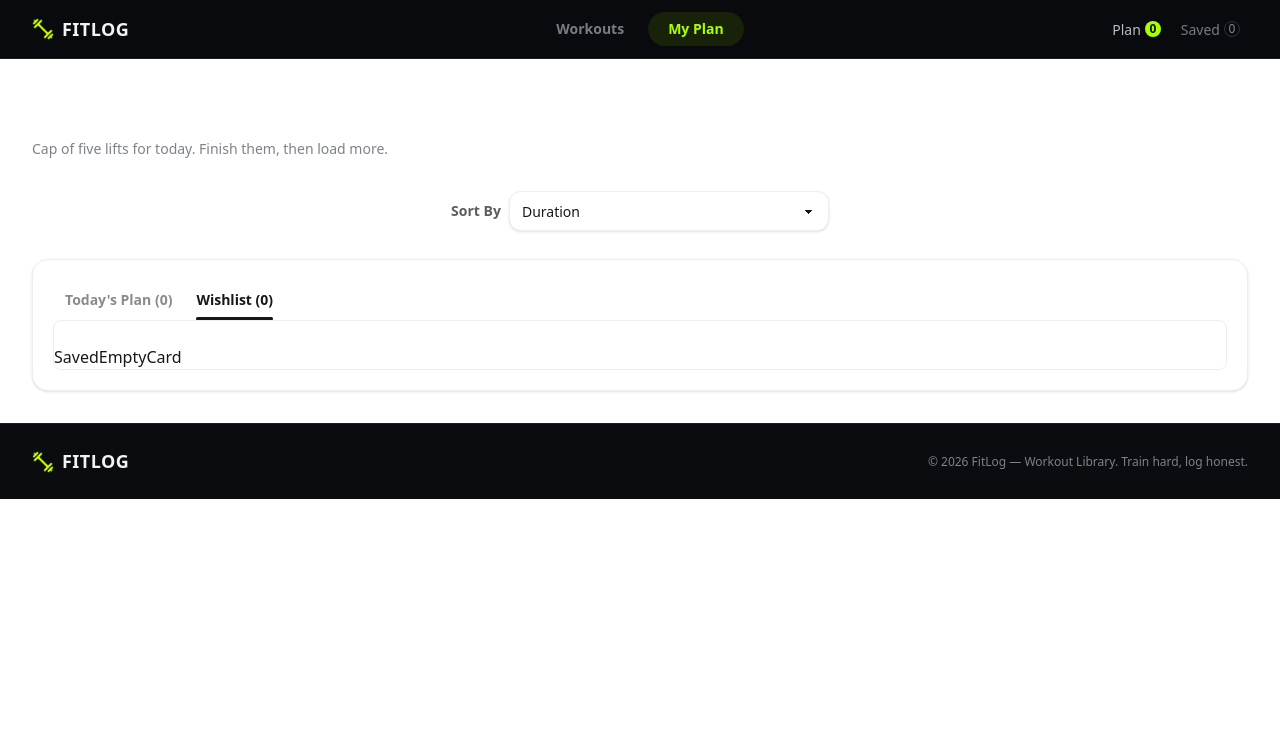
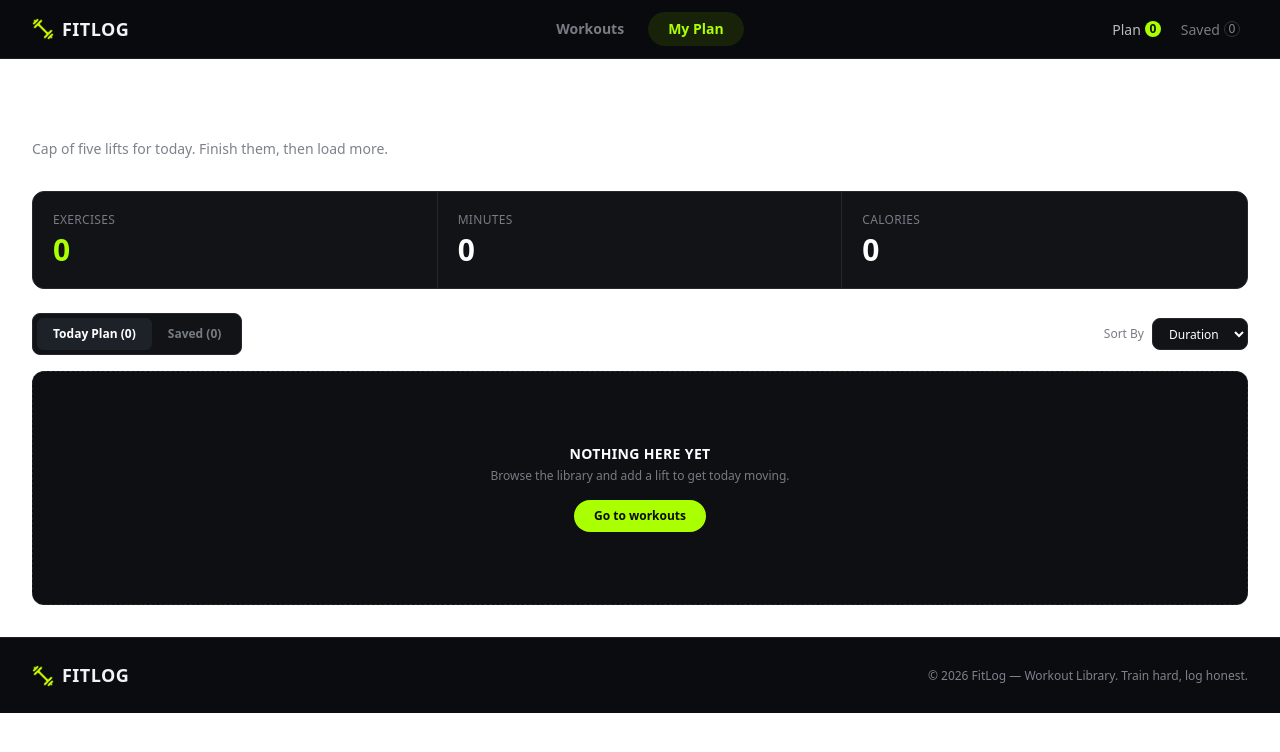
Before and after one commit to asif213067/Fit-Log, a Next.js app: page /my-plan in a window 1280 px wide. Shown: the top 752 px of the page. Built offline with nearby package versions, Linux system fonts and the light colour scheme.

Commit message:
my plan and navbae section all functionality done

```diff
--- a/src/components/my-plan-components/MyPlanContent.tsx
+++ b/src/components/my-plan-components/MyPlanContent.tsx
@@ -1,115 +1,144 @@
 "use client";
 
+import React, { useContext, useState } from "react";
+
 import { WorkoutsContext } from "@/context/WorkoutsContext";
-import React, { useContext, useState } from "react";
 import { IFitness } from "@/type/fitness.type";
+import { SortOption } from "@/type/WorkoutsContext.type";
+
+import PlanStats from "./PlanStats";
 import TodayPlanCard from "./TodayPlanCard";
 import TodayEmptyCard from "./TodayEmptyCard";
 import SavedCard from "./SavedCard";
 import SavedEmptyCard from "./SavedEmptyCard";
 
-type sortOptions = "duration" | "calories" | "rating";
+type ActiveTab = "today" | "saved";
 
 const MyPlanContent = () => {
   const context = useContext(WorkoutsContext);
 
   if (!context) {
-    throw new Error("AddBtn and SaveBtn must be used inside WorkoutsProvider");
+    throw new Error("Component must be used inside WorkoutsProvider");
   }
 
-  const { addToPlan, saved } = context;
+  const {
+    addToPlan,
+    saved,
+    sortedTodayPlan,
+    sortedSaved,
+    sortBy,
+    setSortBy,
+  } = context;
 
-  const [sortBy, setSortBy] = useState<sortOptions>("duration");
+  const [activeTab, setActiveTab] = useState<ActiveTab>("today");
 
-  const sortBooks = (workouts: IFitness[]) => {
-    const sortedWorkouts = [...workouts];
+  const activeWorkouts =
+    activeTab === "today" ? sortedTodayPlan : sortedSaved;
 
-    switch (sortBy) {
-      case "duration":
-        return sortedWorkouts.sort((a, b) => b.duration - a.duration);
+  return (
+    <section className="mt-8">
 
-      case "calories":
-        return sortedWorkouts.sort((a, b) => b.caloriesBurned - a.caloriesBurned);
+      {/* Stats */}
+      <PlanStats workouts={activeWorkouts} />
 
-      case "rating":
-        return sortedWorkouts.sort(
-          (a, b) => b.rating - a.rating,
-        );
+      {/* Tabs + Sort */}
+      <div className="mt-6 flex flex-col gap-4 sm:flex-row sm:items-center sm:justify-between">
 
-    }
-  };
+        {/* Tabs */}
+        <div className="flex w-fit rounded-lg border border-[#25282e] bg-[#111317] p-1">
 
-  const sortedTodayPlan = sortBooks(addToPlan);
-  const sortedSaved = sortBooks(saved);
+          <button
+            type="button"
+            onClick={() => setActiveTab("today")}
+            className={`rounded-md px-4 py-2 text-xs font-semibold transition-colors ${
+              activeTab === "today"
+                ? "bg-[#1d2229] text-white"
+                : "text-[#777b83] hover:text-white"
+            }`}
+          >
+            Today Plan ({addToPlan.length})
+          </button>
 
-  return <section className="mt-8">
-    {/* Sort By */}
-        <div className="mb-7 flex flex-row items-center justify-center gap-2">
+          <button
+            type="button"
+            onClick={() => setActiveTab("saved")}
+            className={`rounded-md px-4 py-2 text-xs font-semibold transition-colors ${
+              activeTab === "saved"
+                ? "bg-[#1d2229] text-white"
+                : "text-[#777b83] hover:text-white"
+            }`}
+          >
+            Saved ({saved.length})
+          </button>
+
+        </div>
+
+        {/* Sort */}
+        <div className="flex items-center gap-2">
           <label
-            htmlFor="book-sort"
-            className="text-sm font-semibold text-base-content/70"
+            htmlFor="workout-sort"
+            className="text-xs text-[#777b83]"
           >
             Sort By
           </label>
 
           <select
-            id="book-sort"
+            id="workout-sort"
             value={sortBy}
-            onChange={(e) => setSortBy(e.target.value as sortOptions)}
-            className="select select-success w-full max-w-xs rounded-xl border-base-300 bg-base-100 font-medium shadow-sm"
+            onChange={(e) =>
+              setSortBy(e.target.value as SortOption)
+            }
+            className="h-8 rounded-lg border border-[#25282e] bg-[#111317] px-3 text-xs font-medium text-white outline-none focus:border-[#aaff00]"
           >
-            <option value="pages">Duration</option>
-            <option value="year">Calories</option>
+            <option value="duration">Duration</option>
+            <option value="calories">Calories</option>
             <option value="rating">Rating</option>
           </select>
         </div>
+      </div>
 
-        {/* Tabs */}
-        <div className="rounded-2xl border border-base-300 bg-base-100 p-3 shadow-sm sm:p-5">
-          <div className="tabs tabs-border w-full">
-            {/* Tody's Plan */}
-            <input
-              type="radio"
-              name="my_tabs_2"
-              className="tab text-sm font-semibold [--tab-border-color:white] checked:[--tab-border-color:var(--color-emerald-700)]"
-              aria-label={`Today's Plan (${addToPlan.length})`}
-            />
+      {/* Workout Content */}
+      <div className="mt-4 rounded-xl border border-dashed border-[#25282e] bg-[#0d0f12] p-4 sm:p-5">
 
-            <div className="tab-content border-base-300 bg-base-100 pt-6">
+        {/* Today's Plan */}
+        {activeTab === "today" && (
+          <>
             {sortedTodayPlan.length > 0 ? (
               <div className="flex flex-col gap-4">
                 {sortedTodayPlan.map((workout: IFitness) => (
-                    <TodayPlanCard key={workout.id} workout={workout} />
+                  <TodayPlanCard
+                    key={workout.id}
+                    workout={workout}
+                  />
                 ))}
               </div>
             ) : (
               <TodayEmptyCard />
             )}
-            </div>
+          </>
+        )}
 
-            {/* Wishlist Books */}
-            <input
-              type="radio"
-              name="my_tabs_2"
-              className="tab text-sm font-semibold [--tab-border-color:white] checked:[--tab-border-color:var(--color-emerald-700)]"
-              aria-label={`Wishlist (${saved.length})`}
-              defaultChecked
-            />
-
-            <div className="tab-content border-base-300 bg-base-100 pt-6">
+        {/* Saved */}
+        {activeTab === "saved" && (
+          <>
             {sortedSaved.length > 0 ? (
               <div className="flex flex-col gap-4">
                 {sortedSaved.map((workout: IFitness) => (
-                    <SavedCard key={workout.id} workout={workout} />
+                  <SavedCard
+                    key={workout.id}
+                    workout={workout}
+                  />
                 ))}
               </div>
             ) : (
               <SavedEmptyCard />
             )}
+          </>
+        )}
+
       </div>
-          </div>
-        </div>
-  </section>;
+    </section>
+  );
 };
 
 export default MyPlanContent;
--- a/src/components/my-plan-components/PlanStats.tsx
+++ b/src/components/my-plan-components/PlanStats.tsx
@@ -1,55 +1,61 @@
 "use client";
 
-import React, { useContext } from "react";
-import { WorkoutsContext } from "@/context/WorkoutsContext";
+import React from "react";
+import { IFitness } from "@/type/fitness.type";
 
+interface PlanStatsProps {
+  workouts: IFitness[];
+}
 
-const PlanStats = () => {
-  const context = useContext(WorkoutsContext);
+const PlanStats = ({ workouts }: PlanStatsProps) => {
+  const exerciseCount = workouts.length;
 
-    if (!context) {
-      throw new Error("AddBtn and SaveBtn must be used inside WorkoutsProvider");
-    }
+  const totalDuration = workouts.reduce(
+    (total, workout) => total + workout.duration,
+    0
+  );
 
-    const {addToPlan, setAddToPlan, saved, setSaved} = context;
+  const totalCalories = workouts.reduce(
+    (total, workout) => total + workout.caloriesBurned,
+    0
+  );
 
   return (
-    <div className="mt-6 grid grid-cols-3 gap-3">
-      <div className="rounded-xl border border-[#25282e] bg-[#111317] p-4">
-        <p className="text-xs uppercase tracking-wide text-[#7d828b]">
-          Exercise
+    <div className="grid grid-cols-3 overflow-hidden rounded-xl border border-[#25282e] bg-[#111317]">
+
+      {/* Exercises */}
+      <div className="border-r border-[#25282e] p-4 sm:p-5">
+        <p className="text-[10px] uppercase tracking-wide text-[#777b83] sm:text-xs">
+          Exercises
         </p>
 
-        <p className="mt-2 text-2xl font-bold text-white">
+        <p className="mt-1 text-2xl font-bold text-[#aaff00] sm:text-3xl">
           {exerciseCount}
         </p>
       </div>
 
-      <div className="rounded-xl border border-[#25282e] bg-[#111317] p-4">
-        <p className="text-xs uppercase tracking-wide text-[#7d828b]">
-          Duration
+      {/* Minutes */}
+      <div className="border-r border-[#25282e] p-4 sm:p-5">
+        <p className="text-[10px] uppercase tracking-wide text-[#777b83] sm:text-xs">
+          Minutes
         </p>
 
-        <p className="mt-2 text-2xl font-bold text-white">
+        <p className="mt-1 text-2xl font-bold text-white sm:text-3xl">
           {totalDuration}
-          <span className="ml-1 text-sm font-normal text-[#7d828b]">
-            min
-          </span>
         </p>
       </div>
 
-      <div className="rounded-xl border border-[#25282e] bg-[#111317] p-4">
-        <p className="text-xs uppercase tracking-wide text-[#7d828b]">
+      {/* Calories */}
+      <div className="p-4 sm:p-5">
+        <p className="text-[10px] uppercase tracking-wide text-[#777b83] sm:text-xs">
           Calories
         </p>
 
-        <p className="mt-2 text-2xl font-bold text-white">
+        <p className="mt-1 text-2xl font-bold text-white sm:text-3xl">
           {totalCalories}
-          <span className="ml-1 text-sm font-normal text-[#7d828b]">
-            kcal
-          </span>
         </p>
       </div>
+
     </div>
   );
 };
--- a/src/components/my-plan-components/SavedCard.tsx
+++ b/src/components/my-plan-components/SavedCard.tsx
@@ -1,14 +1,131 @@
-import { IFitness } from '@/type/fitness.type'
-import React from 'react'
+"use client";
+
+import Image from "next/image";
+import Link from "next/link";
+import React, { useContext } from "react";
+import { FiClock, FiX } from "react-icons/fi";
+import { FaStar } from "react-icons/fa";
+import { MdLocalFireDepartment } from "react-icons/md";
+import { toast } from "react-toastify";
+
+import { IFitness } from "@/type/fitness.type";
+import { WorkoutsContext } from "@/context/WorkoutsContext";
 
 interface SavedCardProps {
   workout: IFitness;
 }
 
-const SavedCard = ({workout}: SavedCardProps) => {
+const SavedCard = ({ workout }: SavedCardProps) => {
+  const context = useContext(WorkoutsContext);
+
+  if (!context) {
+    throw new Error("SavedCard must be used inside WorkoutsProvider");
+  }
+
+  const { setSaved } = context;
+
+  const {
+    id,
+    image,
+    name,
+    muscleGroups,
+    duration,
+    caloriesBurned,
+    rating,
+  } = workout;
+
+  const handleRemove = () => {
+    setSaved((prevSaved) =>
+      prevSaved.filter((item) => item.id !== id)
+    );
+
+    toast.success(`${name} removed from Saved.`);
+  };
+
   return (
-    <div>SavedCard: {workout.name}</div>
-  )
-}
+    <article className="flex items-center gap-3 rounded-xl border border-[#1b1e23] bg-[#111317] p-2.5 transition-colors hover:border-[#2a2e35] sm:gap-4 sm:p-3">
 
-export default SavedCard
+      {/* Image */}
+      <div className="relative h-14 w-24 shrink-0 overflow-hidden rounded-lg sm:h-14 sm:w-28">
+        <Image
+          src={image}
+          alt={name}
+          width={112}
+          height={56}
+          className="h-full w-full object-cover"
+        />
+      </div>
+
+      {/* Workout Info */}
+      <div className="min-w-0 flex-1">
+
+        {/* Name */}
+        <h3 className="truncate text-xs font-bold uppercase text-white sm:text-sm">
+          {name}
+        </h3>
+
+        {/* Muscle Group */}
+        <p className="mt-0.5 truncate text-[10px] text-[#777b83] sm:text-xs">
+          {muscleGroups.join(" · ")}
+        </p>
+
+        {/* Stats */}
+        <div className="mt-1.5 flex flex-wrap items-center gap-2.5 text-[10px] sm:gap-3 sm:text-xs">
+
+          {/* Duration */}
+          <span className="flex items-center gap-1 text-[#d4d7dc]">
+            <FiClock
+              className="text-[#aaff00]"
+              size={11}
+            />
+            {duration} min
+          </span>
+
+          {/* Calories */}
+          <span className="flex items-center gap-1 text-[#d4d7dc]">
+            <MdLocalFireDepartment
+              className="text-[#aaff00]"
+              size={13}
+            />
+            {caloriesBurned} kcal
+          </span>
+
+          {/* Rating */}
+          <span className="flex items-center gap-1 text-[#d4d7dc]">
+            <FaStar
+              className="text-[#aaff00]"
+              size={10}
+            />
+            {rating}
+          </span>
+
+        </div>
+      </div>
+
+      {/* Actions */}
+      <div className="flex shrink-0 items-center gap-2">
+
+        {/* View Details */}
+        <Link
+          href={`/workouts/${id}`}
+          className="rounded-full border border-[#30353d] px-3.5 py-1.5 text-[10px] font-medium text-[#d4d7dc] transition-colors hover:border-[#555b65] hover:text-white"
+        >
+          View Details
+        </Link>
+
+        {/* Remove */}
+        <button
+          type="button"
+          onClick={handleRemove}
+          aria-label={`Remove ${name} from saved`}
+          className="rounded-full p-1.5 text-[#777b83] transition-colors hover:bg-[#1b1e23] hover:text-white"
+        >
+          <FiX size={15} />
+        </button>
+
+      </div>
+    </article>
+  );
+};
+
+export default SavedCard;
--- a/src/components/my-plan-components/SavedEmptyCard.tsx
+++ b/src/components/my-plan-components/SavedEmptyCard.tsx
@@ -1,9 +1,25 @@
-import React from 'react'
+import React from "react";
+import Link from "next/link";
 
 const SavedEmptyCard = () => {
   return (
-    <div>SavedEmptyCard</div>
-  )
-}
+    <div className="flex min-h-48 flex-col items-center justify-center text-center">
+      <h3 className="text-sm font-bold uppercase tracking-wide text-white">
+        No Saved Workouts
+      </h3>
 
-export default SavedEmptyCard
+      <p className="mt-1 text-xs text-[#777b83]">
+        Save workouts from the library to find them here later.
+      </p>
+
+      <Link
+        href="/"
+        className="mt-4 rounded-full bg-[#aaff00] px-5 py-2 text-xs font-bold text-[#0b0d08] transition-transform hover:scale-105 active:scale-95"
+      >
+        Go to workouts
+      </Link>
+    </div>
+  );
+};
+
+export default SavedEmptyCard;
--- a/src/components/my-plan-components/TodayEmptyCard.tsx
+++ b/src/components/my-plan-components/TodayEmptyCard.tsx
@@ -1,9 +1,25 @@
-import React from 'react'
+import React from "react";
+import Link from "next/link";
 
 const TodayEmptyCard = () => {
   return (
-    <div>TodayEmptyCard</div>
-  )
-}
+    <div className="flex min-h-48 flex-col items-center justify-center text-center">
+      <h3 className="text-sm font-bold uppercase tracking-wide text-white">
+        Nothing Here Yet
+      </h3>
 
-export default TodayEmptyCard
+      <p className="mt-1 text-xs text-[#777b83]">
+        Browse the library and add a lift to get today moving.
+      </p>
+
+      <Link
+        href="/"
+        className="mt-4 rounded-full bg-[#aaff00] px-5 py-2 text-xs font-bold text-[#0b0d08] transition-transform hover:scale-105 active:scale-95"
+      >
+        Go to workouts
+      </Link>
+    </div>
+  );
+};
+
+export default TodayEmptyCard;
--- a/src/components/my-plan-components/TodayPlanCard.tsx
+++ b/src/components/my-plan-components/TodayPlanCard.tsx
@@ -1,14 +1,113 @@
-import { IFitness } from '@/type/fitness.type'
-import React from 'react'
+"use client";
+
+import Image from "next/image";
+import Link from "next/link";
+import React, { useContext } from "react";
+import { FiClock, FiX } from "react-icons/fi";
+import { FaStar } from "react-icons/fa";
+import { MdLocalFireDepartment, MdCheck } from "react-icons/md";
+
+import { IFitness } from "@/type/fitness.type";
+import { WorkoutsContext } from "@/context/WorkoutsContext";
+import { toast } from "react-toastify";
 
 interface TodayPlanCardProps {
   workout: IFitness;
 }
 
-const TodayPlanCard = ({workout}: TodayPlanCardProps) => {
+const TodayPlanCard = ({ workout }: TodayPlanCardProps) => {
+  const context = useContext(WorkoutsContext);
+
+  if (!context) {
+    throw new Error("TodayPlanCard must be used inside WorkoutsProvider");
+  }
+
+  const { setAddToPlan } = context;
+
+  const { id, image, name, muscleGroups, duration, caloriesBurned, rating } =
+    workout;
+
+  const handleRemove = () => {
+    setAddToPlan((prevTodayPlan) =>
+      prevTodayPlan.filter((item) => item.id !== id),
+    );
+
+    toast.success(`${name} removed from Today's Plan.`);
+  };
+
   return (
-    <div>TodayPlanCard: {workout.name}</div>
-  )
-}
+    <article className="flex items-center gap-3 rounded-xl border border-[#1b1e23] bg-[#111317] p-2.5 transition-colors hover:border-[#2a2e35] sm:gap-4 sm:p-3">
+      {/* Image */}
+      <div className="relative h-14 w-24 shrink-0 overflow-hidden rounded-lg sm:h-14 sm:w-28">
+        <Image
+          src={image}
+          alt={name}
+          width={112}
+          height={56}
+          className="h-full w-full object-cover"
+        />
+      </div>
 
-export default TodayPlanCard
+      {/* Workout Info */}
+      <div className="min-w-0 flex-1">
+        <h3 className="truncate text-xs font-bold uppercase text-white sm:text-sm">
+          {name}
+        </h3>
+
+        <p className="mt-0.5 truncate text-[10px] text-[#777b83] sm:text-xs">
+          {muscleGroups.join(" · ")}
+        </p>
+
+        <div className="mt-1.5 flex flex-wrap items-center gap-2.5 text-[10px] sm:gap-3 sm:text-xs">
+          <span className="flex items-center gap-1 text-[#d4d7dc]">
+            <FiClock className="text-[#aaff00]" size={11} />
+            {duration} min
+          </span>
+
+          <span className="flex items-center gap-1 text-[#d4d7dc]">
+            <MdLocalFireDepartment className="text-[#aaff00]" size={13} />
+            {caloriesBurned} kcal
+          </span>
+
+          <span className="flex items-center gap-1 text-[#d4d7dc]">
+            <FaStar className="text-[#aaff00]" size={10} />
+            {rating}
+          </span>
+        </div>
+      </div>
+
+      {/* Actions */}
+      <div className="flex shrink-0 items-center gap-2">
+        {/* View Details */}
+        <Link
+          href={`/workouts/${id}`}
+          className="hidden rounded-full border border-[#30353d] px-3.5 py-1.5 text-[10px] font-medium text-[#d4d7dc] transition-colors hover:border-[#555b65] hover:text-white sm:block"
+        >
+          View Details
+        </Link>
+
+        {/* Mark as Done */}
+        <button
+          type="button"
+          className="flex items-center gap-1.5 rounded-full bg-[#aaff00] px-3.5 py-1.5 text-[10px] font-bold text-[#0b0d08] transition-transform hover:scale-105 active:scale-95"
+        >
+          <MdCheck size={12} />
+          <span className="hidden sm:inline">Mark as Done</span>
+          <span className="sm:hidden">Done</span>
+        </button>
+
+        {/* Remove */}
+        <button
+          type="button"
+          onClick={handleRemove}
+          aria-label={`Remove ${name} from Today's Plan`}
+          className="rounded-full p-1.5 text-[#777b83] transition-colors hover:bg-[#1b1e23] hover:text-white"
+        >
+          <FiX size={15} />
+        </button>
+      </div>
+    </article>
+  );
+};
+
+export default TodayPlanCard;
--- a/src/components/nav-btn/PlanBtn.tsx
+++ b/src/components/nav-btn/PlanBtn.tsx
@@ -1,9 +1,18 @@
 "use client";
 
-import React from "react";
+import React, { useContext } from "react";
 import Link from "next/link";
+import { WorkoutsContext } from "@/context/WorkoutsContext";
 
 const PlanBtn = () => {
+  const context = useContext(WorkoutsContext);
+
+  if (!context) {
+    throw new Error("PlanBtn must be used inside WorkoutsProvider");
+  }
+
+  const { addToPlan } = context;
+
   return (
     <Link
       href="/my-plan"
@@ -12,7 +21,7 @@ const PlanBtn = () => {
       <span>Plan</span>
 
       <span className="flex h-4 min-w-4 items-center justify-center rounded-full bg-[#aaff00] px-1 text-[12px] font-bold text-[#10130a]">
-        0
+        {addToPlan.length}
       </span>
     </Link>
   );
--- a/src/components/nav-btn/SavedBtn.tsx
+++ b/src/components/nav-btn/SavedBtn.tsx
@@ -1,9 +1,19 @@
 "use client";
 
-import React from "react";
+import React, { useContext } from "react";
 import Link from "next/link";
 
+import { WorkoutsContext } from "@/context/WorkoutsContext";
+
 const SavedBtn = () => {
+  const context = useContext(WorkoutsContext);
+
+  if (!context) {
+    throw new Error("SavedBtn must be used inside WorkoutsProvider");
+  }
+
+  const { saved } = context;
+
   return (
     <Link
       href="/my-plan"
@@ -12,7 +22,7 @@ const SavedBtn = () => {
       <span>Saved</span>
 
       <span className="flex h-4 min-w-4 items-center justify-center rounded-full border border-[#30333a] text-[12px] text-[#858991]">
-        0
+        {saved.length}
       </span>
     </Link>
   );
--- a/src/components/worksout-details-btn/AddBtn.tsx
+++ b/src/components/worksout-details-btn/AddBtn.tsx
@@ -16,18 +16,19 @@ const AddBtn = ({ workout }: AddBtnProps) => {
     throw new Error("AddBtn must be used inside WorkoutsProvider");
   }
 
-  const { setAddToPlan } = context;
+  const { addToPlan, setAddToPlan } = context;
 
   const handleAddToPlan = () => {
-    setAddToPlan((prevTodayPlan: IFitness[]) => {
-      const alreadyInTodayPlan = prevTodayPlan.some((item) => item.id === workout.id);
-      if (alreadyInTodayPlan) {
-        toast.info(`${workout.name} is already in Today's Plan.`);
-        return prevTodayPlan;
-      }
-      toast.success(`${workout.name} is added in Today's Plan.`);
-      return [...prevTodayPlan, workout];
-    });
+    const alreadyInTodayPlan = addToPlan.some((item) => item.id === workout.id);
+
+    if (alreadyInTodayPlan) {
+      toast.info(`${workout.name} is already in Today's Plan.`);
+      return;
+    }
+
+    setAddToPlan((prevTodayPlan) => [...prevTodayPlan, workout]);
+
+    toast.success(`${workout.name} is added in Today's Plan.`);
   };
 
   return (
--- a/src/components/worksout-details-btn/SaveBtn.tsx
+++ b/src/components/worksout-details-btn/SaveBtn.tsx
@@ -17,18 +17,19 @@ const SaveBtn = ({ workout }: SaveBtnProps) => {
     throw new Error("SaveBtn must be used inside WorkoutsProvider");
   }
 
-  const { setSaved } = context;
+  const { saved, setSaved } = context;
 
   const handleSaveBtn = () => {
-    setSaved((prevSaved: IFitness[]) => {
-      const alreadySaved = prevSaved.some((item) => item.id === workout.id);
-      if (alreadySaved) {
-        toast.info(`${workout.name} is already in Saved.`);
-        return prevSaved;
-      }
-      toast.success(`${workout.name} is added in Saved.`);
-      return [...prevSaved, workout];
-    });
+    const alreadySaved = saved.some((item) => item.id === workout.id);
+
+    if (alreadySaved) {
+      toast.info(`${workout.name} is already in Saved.`);
+      return;
+    }
+
+    setSaved((prevSaved) => [...prevSaved, workout]);
+
+    toast.success(`${workout.name} is added in Saved.`);
   };
 
   return (
--- a/src/context/WorkoutsContext.tsx
+++ b/src/context/WorkoutsContext.tsx
@@ -1,25 +1,62 @@
-'use client'
-import { IFitness } from '@/type/fitness.type';
-import { WorkoutsContextType } from '@/type/WorkoutsContext.type';
-import React, { ReactNode, useState, createContext } from 'react'
+"use client";
+
+import React, { createContext, ReactNode, useState } from "react";
+
+import { IFitness } from "@/type/fitness.type";
+import { SortOption, WorkoutsContextType } from "@/type/WorkoutsContext.type";
 
 export const WorkoutsContext = createContext<WorkoutsContextType | null>(null);
 
-const WorkoutsProvider = ({children}: {children: ReactNode}) => {
+const WorkoutsProvider = ({ children }: { children: ReactNode }) => {
+  const [addToPlan, setAddToPlan] = useState<IFitness[]>([]);
+  const [saved, setSaved] = useState<IFitness[]>([]);
 
-    const [addToPlan, setAddToPlan] = useState<IFitness[]>([]);
-    const [saved, setSaved] = useState<IFitness[]>([]);
+  // Default sorting
+  const [sortBy, setSortBy] = useState<SortOption>("duration");
 
-    const shareData: WorkoutsContextType = {
-        addToPlan,
-        setAddToPlan,
-        saved,
-        setSaved,
+  const sortWorkouts = (workouts: IFitness[]): IFitness[] => {
+    const sortedWorkouts = [...workouts];
+
+    switch (sortBy) {
+      case "duration":
+        return sortedWorkouts.sort((a, b) => a.duration - b.duration);
+
+      case "calories":
+        return sortedWorkouts.sort(
+          (a, b) => a.caloriesBurned - b.caloriesBurned,
+        );
+
+      case "rating":
+        return sortedWorkouts.sort((a, b) => b.rating - a.rating);
+
+      default:
+        return sortedWorkouts;
     }
+  };
+
+  const sortedTodayPlan = sortWorkouts(addToPlan)
+
+  const sortedSaved = sortWorkouts(saved);
+
+  const shareData: WorkoutsContextType = {
+    addToPlan,
+    setAddToPlan,
+
+    saved,
+    setSaved,
+
+    sortBy,
+    setSortBy,
+
+    sortedTodayPlan,
+    sortedSaved,
+  };
 
   return (
-    <WorkoutsContext.Provider value={shareData}>{children}</WorkoutsContext.Provider>
-  )
-}
+    <WorkoutsContext.Provider value={shareData}>
+      {children}
+    </WorkoutsContext.Provider>
+  );
+};
 
-export default WorkoutsProvider
+export default WorkoutsProvider;
```
Also changed, not shown: src/type/WorkoutsContext.type.ts (+12 -4 lines). Lines whose indentation alone changed are shown as unchanged.
